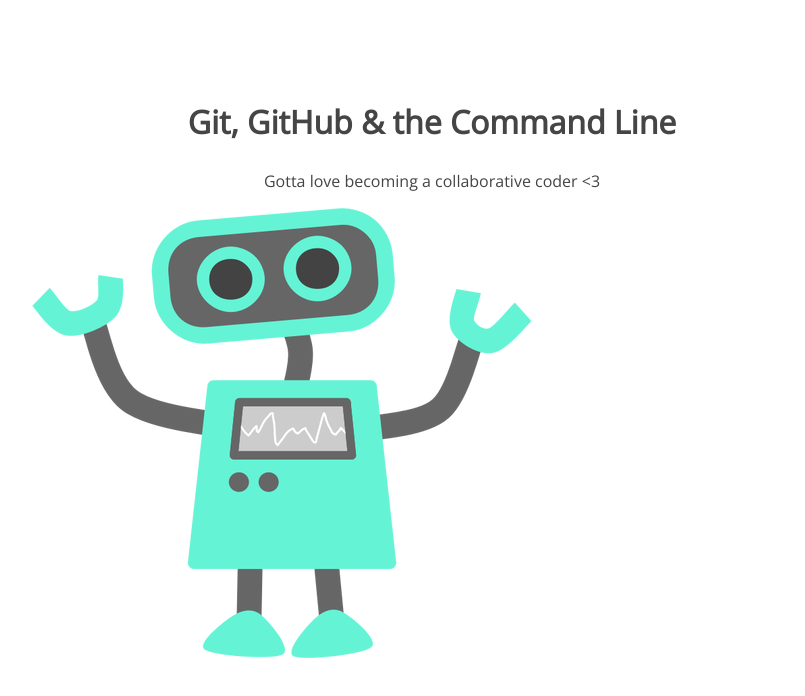
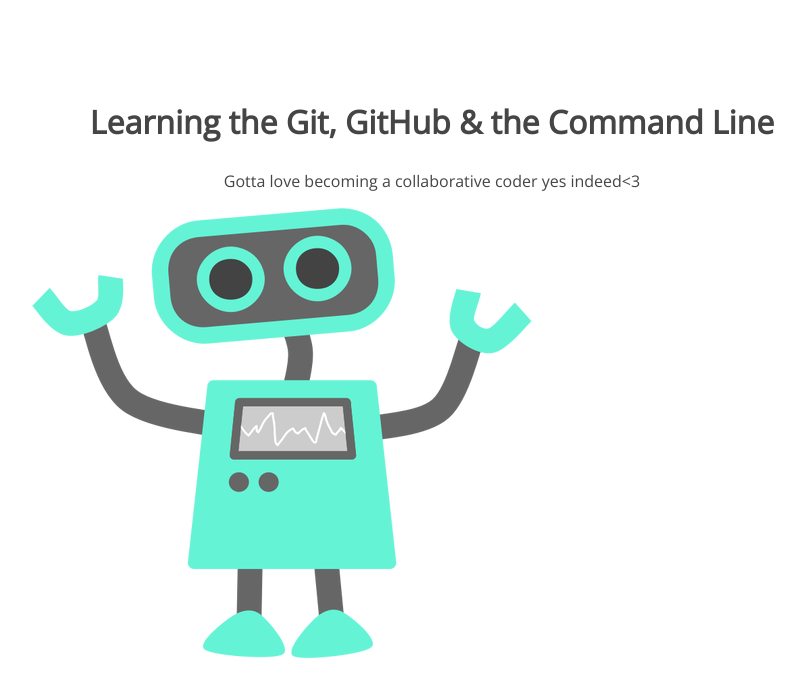
Before and after one commit to gattic12/Skill-crush-105-class, a plain HTML site: page index.html in a window 1280 px wide. Shown: the whole page, without its empty margins (208-1013 px from the left). Drawn offline with nearby package versions, Linux system fonts and the light colour scheme.

Commit message:
website project first commit yaaay

```diff
--- a/index.html
+++ b/index.html
@@ -8,8 +8,8 @@
 </head>
 <body>
 	<section>
-		<h1>Git, GitHub & the Command Line</h1>
-		<p>Gotta love becoming a collaborative coder <3</p>
+		<h1>Learning the Git, GitHub & the Command Line</h1>
+		<p>Gotta love becoming a collaborative coder yes indeed<3</p>
 		<img src="img/happy-blue-robot.png">
 	</section>
 </body>
```
